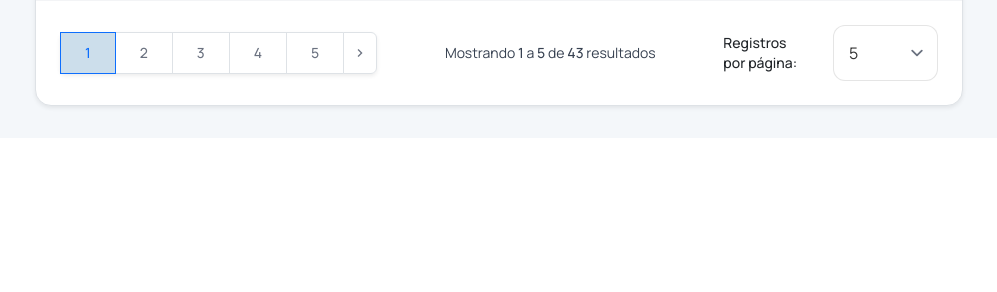
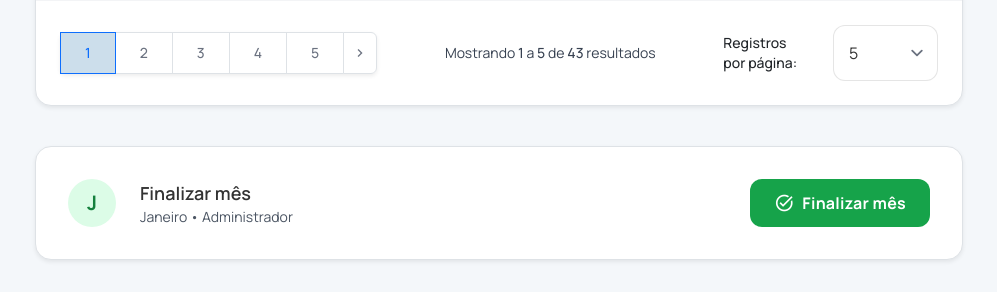
Before and after one commit to MarlonPasseri/App-Time-Sheet, a Flask app: page /registros/ in a window 1280 px wide. Shown: the part 1181-1473 px from the top of the page, without its empty margins (261-1258 px from the left). Before the commit the page ends 1292 px from the top, so only its background shows below. Run offline with Flask 3, Linux system fonts and the light colour scheme; the visitor is signed in with stand-in values (Sample User, id 1); parts of the project's set-up code (start-up, migrations or seed data) failed here and were passed over; some libraries are stand-ins or nearby versions.

Commit message:
Add monthly finalize button to registros

```diff
--- a/src/templates/registros/listar.html
+++ b/src/templates/registros/listar.html
@@ -354,6 +354,32 @@
                             </div>
                         </div>
                     </div>
+                    <div class="mt-10">
+                        <div class="bg-white dark:bg-background-dark/50 p-6 md:p-8 rounded-xl shadow-sm border border-gray-light dark:border-gray-700">
+                            <div class="flex flex-col gap-4 md:flex-row md:items-center md:justify-between">
+                                <div class="flex items-center gap-4">
+                                    <span id="icone-finalizar-mes" class="flex h-12 w-12 items-center justify-center rounded-full bg-green-100 text-green-700 text-xl font-bold">
+                                        M
+                                    </span>
+                                    <div>
+                                        <p class="text-text-primary dark:text-white text-lg font-semibold">Finalizar mês</p>
+                                        <p id="texto-finalizar-mes" class="text-sm text-gray-600 dark:text-gray-300">
+                                            {{ usuario.nome }}
+                                        </p>
+                                    </div>
+                                </div>
+                                <button
+                                    id="btn-finalizar-mes"
+                                    type="button"
+                                    data-usuario="{{ usuario.nome }}"
+                                    class="flex items-center justify-center gap-2 rounded-lg h-12 px-6 bg-green-600 text-white text-base font-bold leading-normal tracking-[0.015em] hover:bg-green-500 transition-colors"
+                                >
+                                    <span class="material-symbols-outlined text-xl">task_alt</span>
+                                    <span>Finalizar mês</span>
+                                </button>
+                            </div>
+                        </div>
+                    </div>
                 </div>
             </main>
 
@@ -598,6 +624,60 @@
 
             dataEdit.addEventListener("click", () => {
                 dataEdit.showPicker(); // força abrir o seletor
+            });
+        </script>
+
+        <!-- Botão finalizar mês -->
+        <script>
+            document.addEventListener("DOMContentLoaded", () => {
+                const botaoFinalizar = document.getElementById("btn-finalizar-mes");
+                const iconeFinalizar = document.getElementById("icone-finalizar-mes");
+                const textoFinalizar = document.getElementById("texto-finalizar-mes");
+
+                if (!botaoFinalizar || !iconeFinalizar || !textoFinalizar) {
+                    return;
+                }
+
+                const meses = [
+                    "Janeiro",
+                    "Fevereiro",
+                    "Março",
+                    "Abril",
+                    "Maio",
+                    "Junho",
+                    "Julho",
+                    "Agosto",
+                    "Setembro",
+                    "Outubro",
+                    "Novembro",
+                    "Dezembro"
+                ];
+
+                const obterMesSelecionado = () => {
+                    const valor = dataInput?.value || "";
+                    if (!valor) {
+                        return new Date();
+                    }
+                    const [ano, mes] = valor.split("-");
+                    return new Date(Number(ano), Number(mes) - 1, 1);
+                };
+
+                const atualizarIconeMes = () => {
+                    const dataSelecionada = obterMesSelecionado();
+                    const nomeMes = meses[dataSelecionada.getMonth()] || "Mês";
+                    const inicialMes = nomeMes.charAt(0).toUpperCase();
+                    const nomeUsuario = botaoFinalizar.dataset.usuario || "";
+
+                    iconeFinalizar.textContent = inicialMes;
+                    textoFinalizar.textContent = `${nomeMes} • ${nomeUsuario}`.trim();
+                    botaoFinalizar.setAttribute(
+                        "aria-label",
+                        `Finalizar mês de ${nomeMes} para ${nomeUsuario}`.trim()
+                    );
+                };
+
+                botaoFinalizar.addEventListener("click", atualizarIconeMes);
+                atualizarIconeMes();
             });
         </script>
 
```
